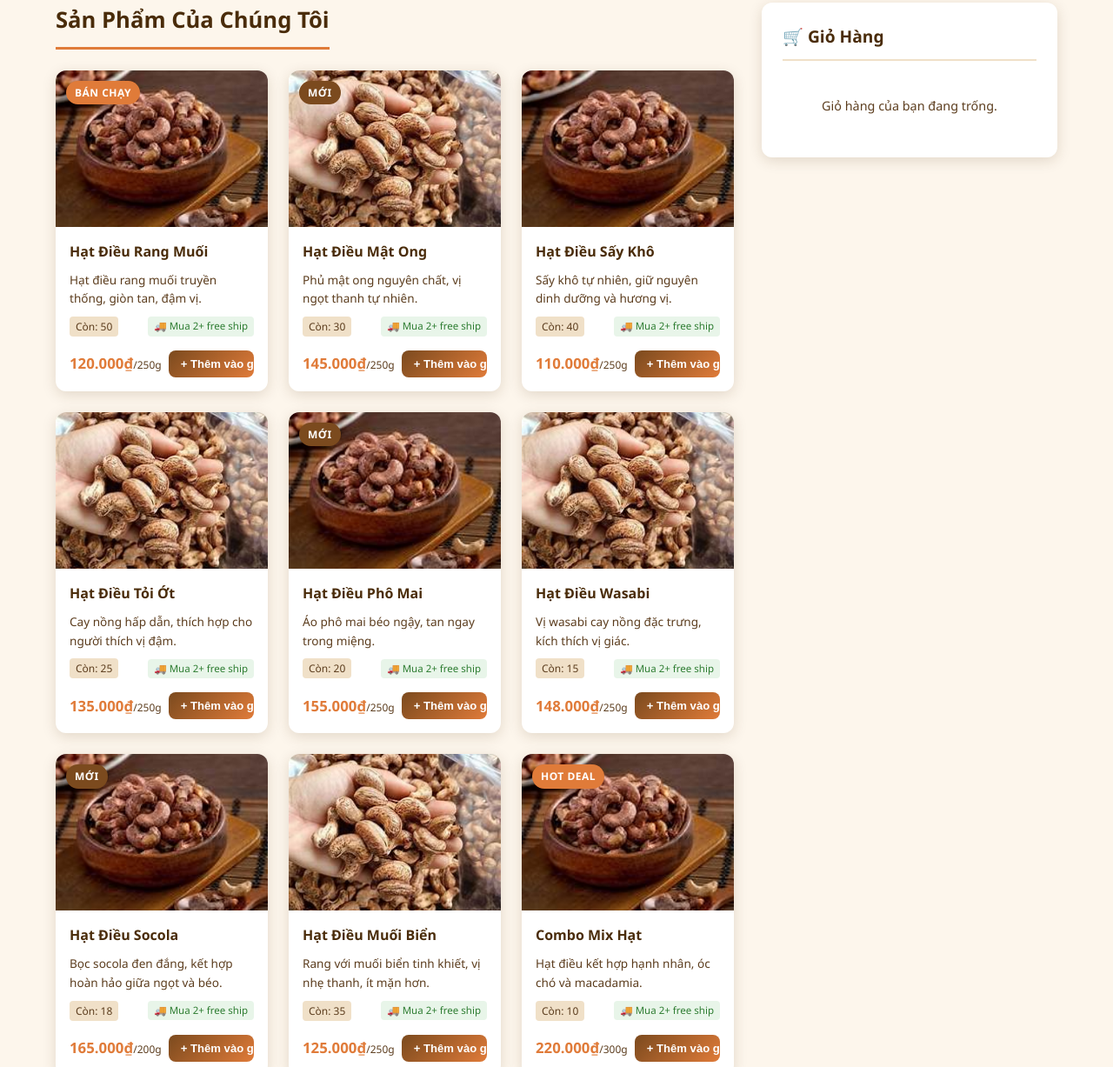
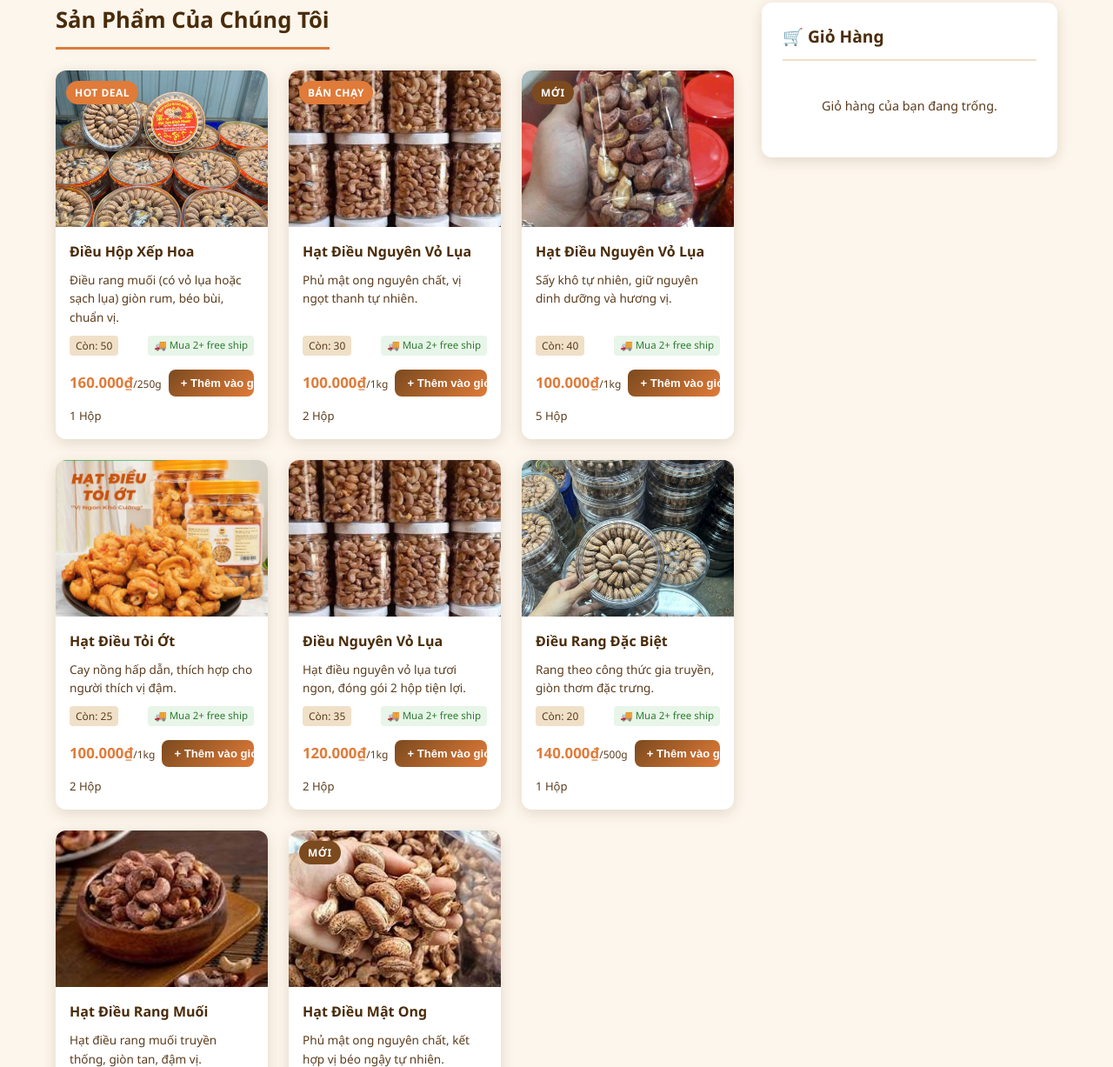
Before and after one commit to TranVietHung20002/fiveminutes, a website: page index.html in a window 1280 px wide. Shown: the part 512-1739 px from the top of the page at 87% size. Drawn offline with Linux system fonts and the light colour scheme.

Commit message:
feat: update products with real images and add unit field (Hop count)

```diff
--- a/script.js
+++ b/script.js
@@ -1,14 +1,13 @@
 // ===== DỮ LIỆU SẢN PHẨM =====
 const products = [
-  { id:1, sku:"HDV-001", name:"Hạt Điều Rang Muối",  description:"Hạt điều rang muối truyền thống, giòn tan, đậm vị.",          price:120000, weight:"250g", stock:50, image:"img/OIP.jpg",     badge:"Bán chạy", badgeType:"hot" },
-  { id:2, sku:"HDV-002", name:"Hạt Điều Mật Ong",    description:"Phủ mật ong nguyên chất, vị ngọt thanh tự nhiên.",             price:145000, weight:"250g", stock:30, image:"img/OIP (1).jpg", badge:"Mới",      badgeType:"new" },
-  { id:3, sku:"HDV-003", name:"Hạt Điều Sấy Khô",   description:"Sấy khô tự nhiên, giữ nguyên dinh dưỡng và hương vị.",         price:110000, weight:"250g", stock:40, image:"img/OIP.jpg",     badge:null,       badgeType:null  },
-  { id:4, sku:"HDV-004", name:"Hạt Điều Tỏi Ớt",    description:"Cay nồng hấp dẫn, thích hợp cho người thích vị đậm.",          price:135000, weight:"250g", stock:25, image:"img/OIP (1).jpg", badge:null,       badgeType:null  },
-  { id:5, sku:"HDV-005", name:"Hạt Điều Phô Mai",    description:"Áo phô mai béo ngậy, tan ngay trong miệng.",                   price:155000, weight:"250g", stock:20, image:"img/OIP.jpg",     badge:"Mới",      badgeType:"new" },
-  { id:6, sku:"HDV-006", name:"Hạt Điều Wasabi",     description:"Vị wasabi cay nồng đặc trưng, kích thích vị giác.",            price:148000, weight:"250g", stock:15, image:"img/OIP (1).jpg", badge:null,       badgeType:null  },
-  { id:7, sku:"HDV-007", name:"Hạt Điều Socola",     description:"Bọc socola đen đắng, kết hợp hoàn hảo giữa ngọt và béo.",     price:165000, weight:"200g", stock:18, image:"img/OIP.jpg",     badge:"Mới",      badgeType:"new" },
-  { id:8, sku:"HDV-008", name:"Hạt Điều Muối Biển",  description:"Rang với muối biển tinh khiết, vị nhẹ thanh, ít mặn hơn.",    price:125000, weight:"250g", stock:35, image:"img/OIP (1).jpg", badge:null,       badgeType:null  },
-  { id:9, sku:"HDV-009", name:"Combo Mix Hạt",        description:"Hạt điều kết hợp hạnh nhân, óc chó và macadamia.",            price:220000, weight:"300g", stock:10, image:"img/OIP.jpg",     badge:"Hot deal", badgeType:"hot" },
+  { id:1, sku:"HDV-001", name:"Điều Hộp Xếp Hoa",        description:"Điều rang muối (có vỏ lụa hoặc sạch lụa) giòn rum, béo bùi, chuẩn vị.",  price:160000, weight:"250g", stock:50, unit:"1 Hộp",  image:"img/dieu160.jpg",   badge:"Hot deal", badgeType:"hot" },
+  { id:2, sku:"HDV-002", name:"Hạt Điều Nguyên Vỏ Lụa",  description:"Phủ mật ong nguyên chất, vị ngọt thanh tự nhiên.",                        price:100000, weight:"1kg",  stock:30, unit:"2 Hộp",  image:"img/2hop.jpg",      badge:"Bán chạy", badgeType:"hot" },
+  { id:3, sku:"HDV-003", name:"Hạt Điều Nguyên Vỏ Lụa",  description:"Sấy khô tự nhiên, giữ nguyên dinh dưỡng và hương vị.",                    price:100000, weight:"1kg",  stock:40, unit:"5 Hộp",  image:"img/5hopp.jpg",     badge:"Mới",      badgeType:"new" },
+  { id:4, sku:"HDV-004", name:"Hạt Điều Tỏi Ớt",         description:"Cay nồng hấp dẫn, thích hợp cho người thích vị đậm.",                     price:100000, weight:"1kg",  stock:25, unit:"2 Hộp",  image:"img/tỏi ớt.jpg",   badge:null,       badgeType:null  },
+  { id:5, sku:"HDV-005", name:"Điều Nguyên Vỏ Lụa",      description:"Hạt điều nguyên vỏ lụa tươi ngon, đóng gói 2 hộp tiện lợi.",              price:120000, weight:"1kg",  stock:35, unit:"2 Hộp",  image:"img/2 hộp.jpg",    badge:null,       badgeType:null  },
+  { id:6, sku:"HDV-006", name:"Điều Rang Đặc Biệt",       description:"Rang theo công thức gia truyền, giòn thơm đặc trưng.",                    price:140000, weight:"500g", stock:20, unit:"1 Hộp",  image:"img/dieu10.jpg",    badge:null,       badgeType:null  },
+  { id:7, sku:"HDV-007", name:"Hạt Điều Rang Muối",       description:"Hạt điều rang muối truyền thống, giòn tan, đậm vị.",                      price:120000, weight:"250g", stock:45, unit:"1 Hộp",  image:"img/OIP.jpg",       badge:null,       badgeType:null  },
+  { id:8, sku:"HDV-008", name:"Hạt Điều Mật Ong",         description:"Phủ mật ong nguyên chất, kết hợp vị béo ngậy tự nhiên.",                  price:145000, weight:"250g", stock:18, unit:"1 Hộp",  image:"img/OIP (1).jpg",   badge:"Mới",      badgeType:"new" },
 ];
 
 // Nếu admin đã lưu chỉnh sửa → dùng dữ liệu đó, không dùng hardcode
@@ -108,6 +107,15 @@ function renderProducts() {
     footer.appendChild(btn);
 
     info.appendChild(footer);
+
+    // Dòng đơn vị (1 Hộp / 2 Hộp...)
+    if (product.unit) {
+      const unitEl = document.createElement("span");
+      unitEl.className   = "product-unit";
+      unitEl.textContent = product.unit;
+      info.appendChild(unitEl);
+    }
+
     card.appendChild(info);
 
     // --- 6. GẮN CARD VÀO LƯỚI ---
--- a/style.css
+++ b/style.css
@@ -276,6 +276,15 @@ nav a:hover {
   font-size: 0.85rem;
   color: var(--text-mid);
   flex: 1;
+}
+
+/* Dòng đơn vị: 1 Hộp / 2 Hộp */
+.product-unit {
+  font-size: 0.82rem;
+  color: var(--text-mid);
+  font-weight: 500;
+  margin-top: 4px;
+  display: block;
 }
 
 /* Dòng meta: số lượng + ship */
```
